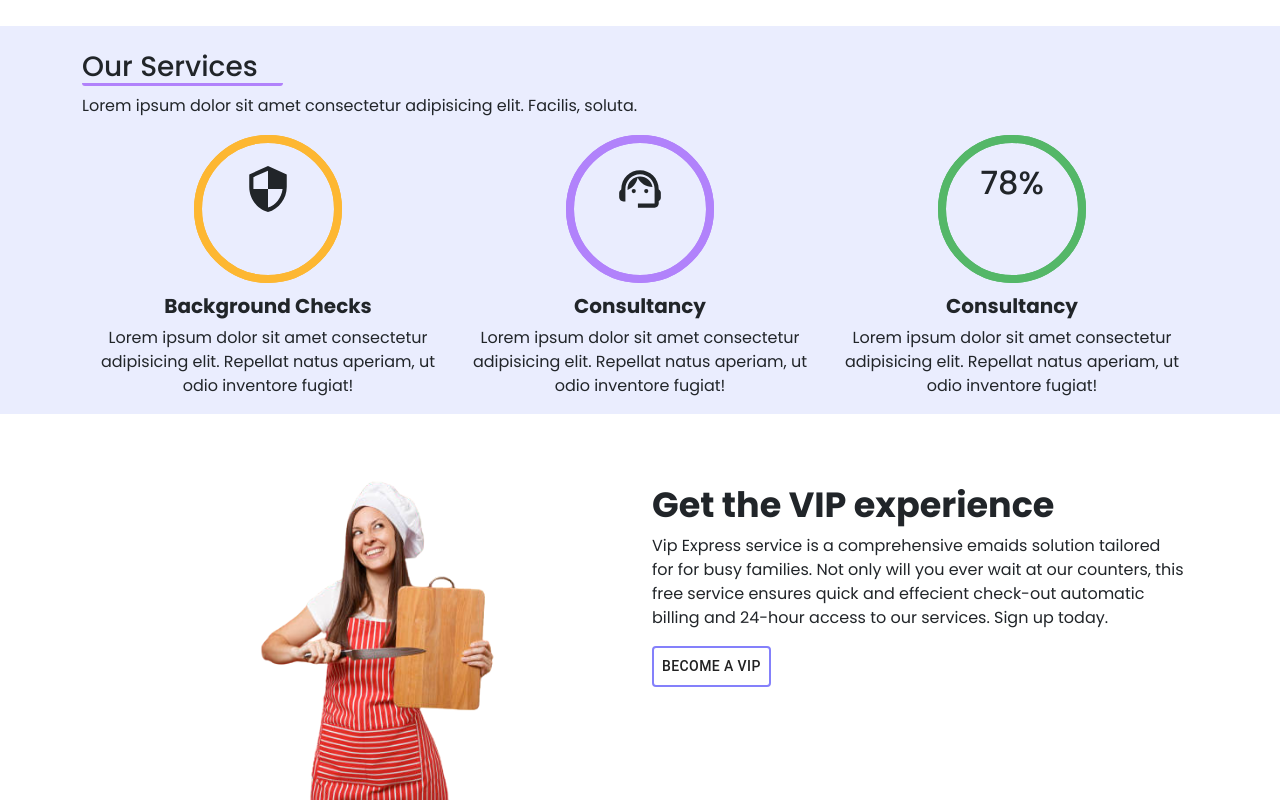
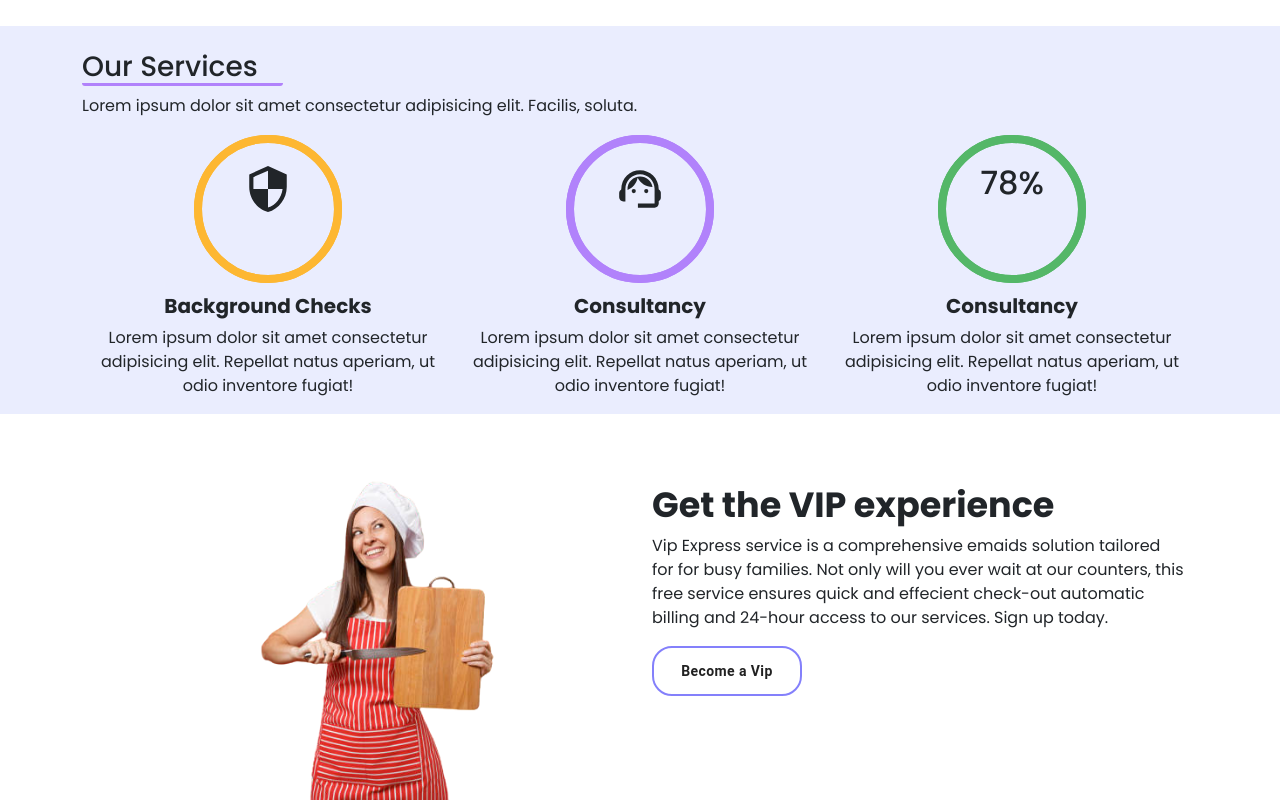
Before and after one commit to Marcos8060/H2, a React (Create React App) app: page / in a window 1280 px wide. Shown: the part 1178-1978 px from the top of the page. Built offline with nearby package versions, Linux system fonts and the light colour scheme; the HTML template or start-up script is replaced by a standard one.

Commit message:
styled button

```diff
--- a/src/components/Vip.css
+++ b/src/components/Vip.css
@@ -9,4 +9,14 @@
 }
 .button{
     border: 2px solid #8480FB !important;
+    border-radius: 20px !important;
+    height: 50px !important;
+    width: 150px !important;
+    font-weight: bold !important;
+    text-transform: inherit !important;
 }
+.button:hover{
+    background: #8480FB !important;
+    transition: 1s !important;
+    color: white !important;
+}
```
